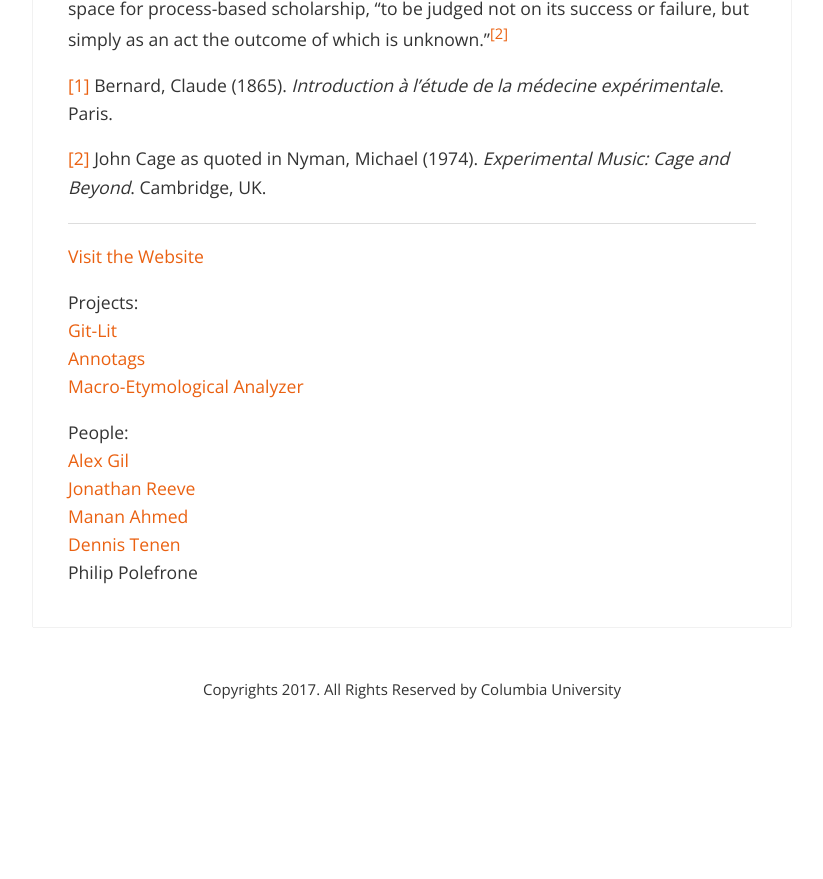
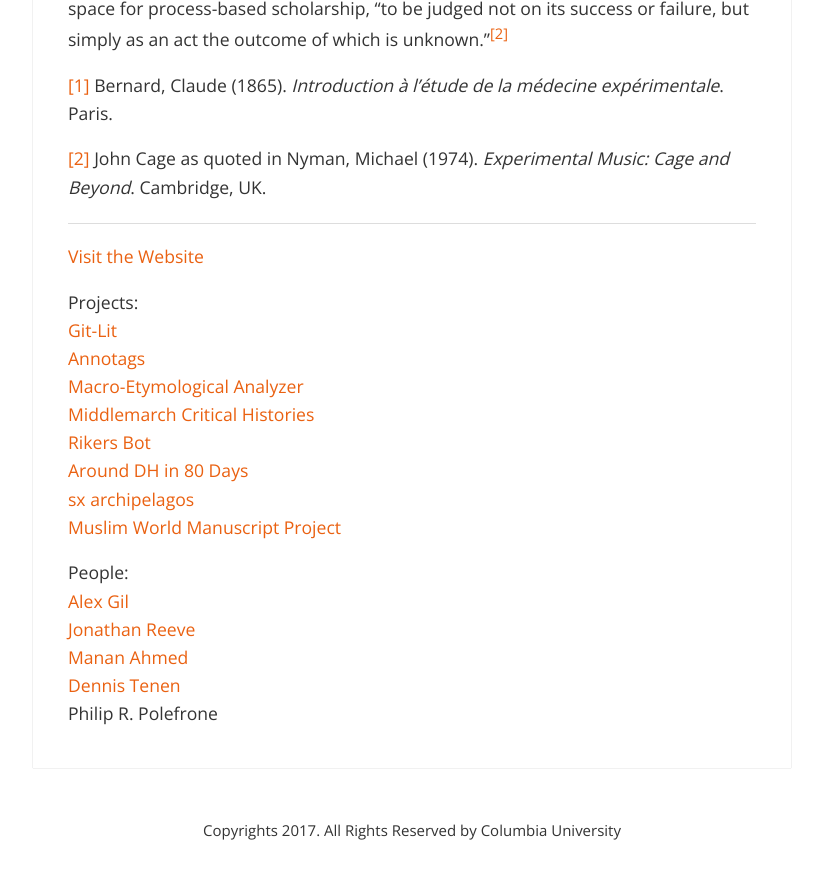
Before and after one commit to cul/dlst-dh, a Jekyll site: the page built from _teams/xpmethod.md, in a window 1280 px wide and 900 px high, scrolled down 919 px. Shown: the top 879 px of the window, without its empty margins (228-1051 px from the left). Built offline with Jekyll 4.4.1, drawn with Linux system fonts in a browser that asks for light colours; nearby versions of some CDN libraries; before the commit the page ends 1678 px from its top, so only the background shows below that.

Commit message:
added more people and project pages

```diff
--- a/_teams/xpmethod.md
+++ b/_teams/xpmethod.md
@@ -10,11 +10,16 @@ people:
 - Jonathan Reeve
 - Manan Ahmed
 - Dennis Tenen
-- Philip Polefrone
+- Philip R. Polefrone
 projects:
 - "Git-Lit"
 - Annotags
 - Macro-Etymological Analyzer
+- Middlemarch Critical Histories
+- Rikers Bot
+- Around DH in 80 Days
+- sx archipelagos
+- Muslim World Manuscript Project
 ---
 
 What does it mean to "experiment" in the study of history, literature, or philosophy? In answering that question we draw inspiration from two distinct spaces. First, the laboratory, where scientists bracket the world in search for independent variables and reproducible results. Second, the studio, where artists let the world in: to disrupt rigid modes of perception under circumstances that are always indeterminate and subjective. In both spaces, thought is secreted in practice, "on the fetid and throbbing ground of life."<sup><a id="r1" href="#fn1">[1]</a></sup>
```
Also changed, not shown: _people/aplasek.md (+1 -5 lines), _people/ecataldo.md (+0 -1 lines), _people/jreeve.md (+1 -0 lines), _people/kglover.md (+1 -1 lines), _people/lliu.md (added, +11 -0 lines), _people/prpolefrone.md (+1 -1 lines), _projects/middlemarch.md (added, +15 -0 lines), _projects/muslimmss.md (added, +13 -0 lines), _projects/roget.md (added, +13 -0 lines), images/ecataldo.jpeg (deleted), images/lliu.jpeg (added), 2 other files.
